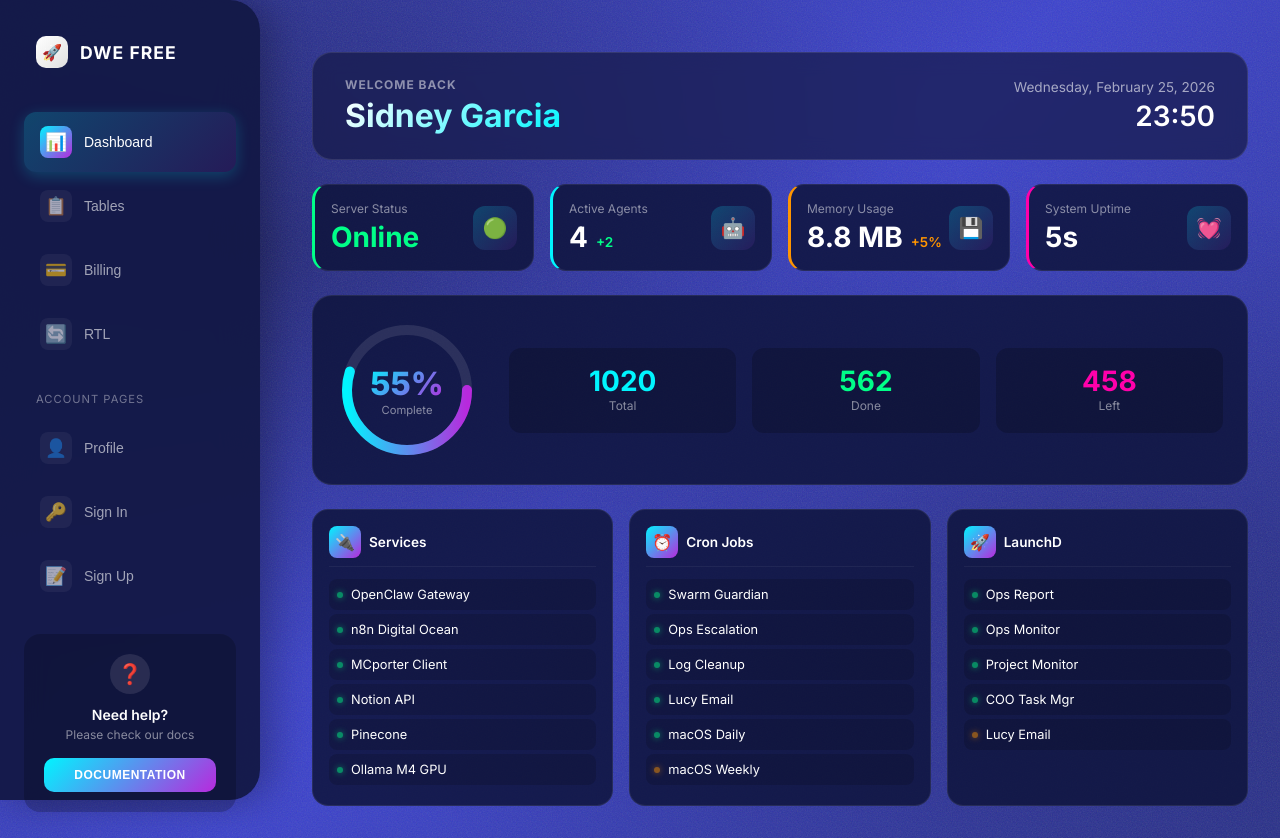
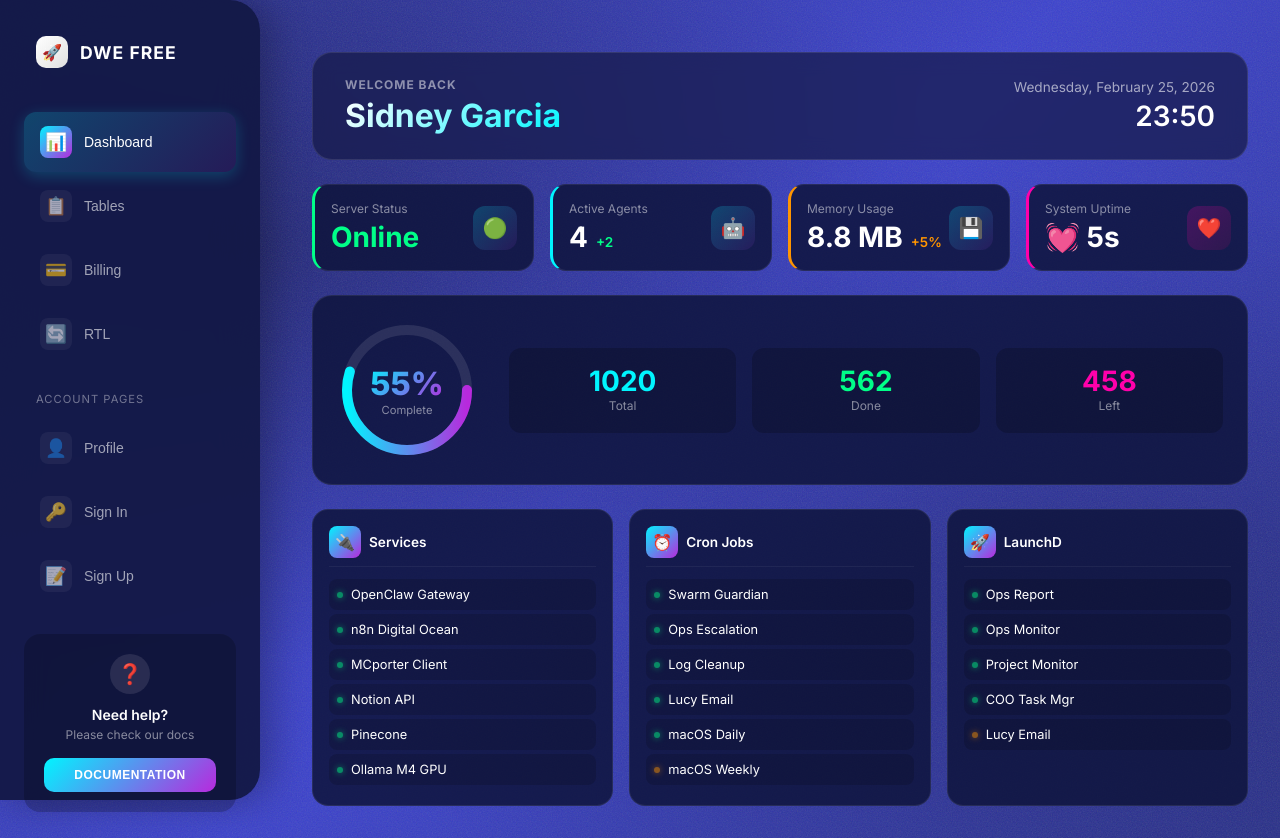
Before and after one commit to sirsid2001/dwe-command-center, a website: page dashboard.html in a window 1280 px wide. Drawn offline with Linux system fonts and the light colour scheme.

Commit message:
12-hour time format and beating heart animation for uptime

```diff
--- a/dashboard.html
+++ b/dashboard.html
@@ -530,10 +530,10 @@
                     <div class="stat-content">
                         <div class="stat-label">System Uptime</div>
                         <div class="stat-value-row">
-                            <div class="stat-value" id="uptime">0s</div>
+                            <div class="stat-value"><span class="heartbeat">💓</span> <span id="uptime">0s</span></div>
                         </div>
                     </div>
-                    <div class="stat-icon">💓</div>
+                    <div class="stat-icon" style="background: linear-gradient(135deg, rgba(255, 0, 170, 0.2) 0%, rgba(255, 0, 100, 0.1) 100%);">❤️</div>
                 </div>
             </div>
 
```
